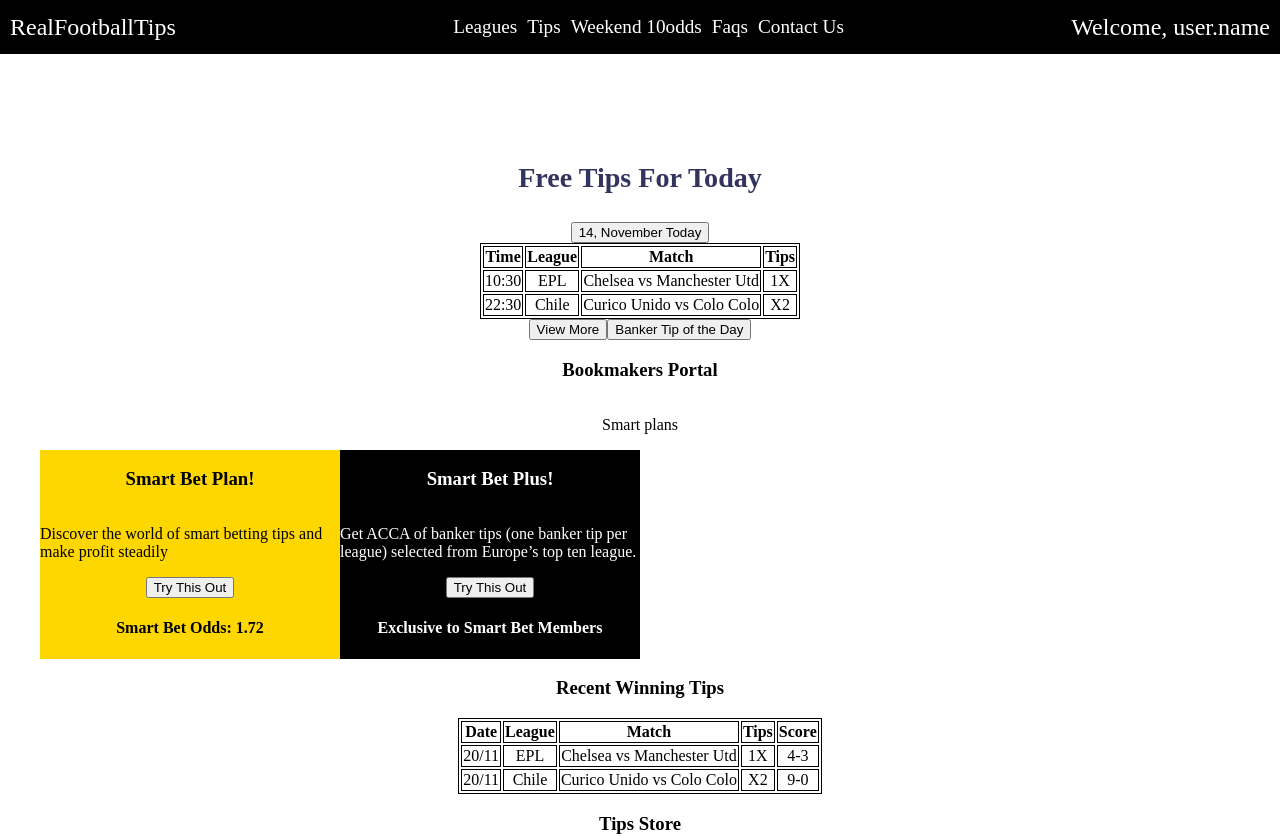
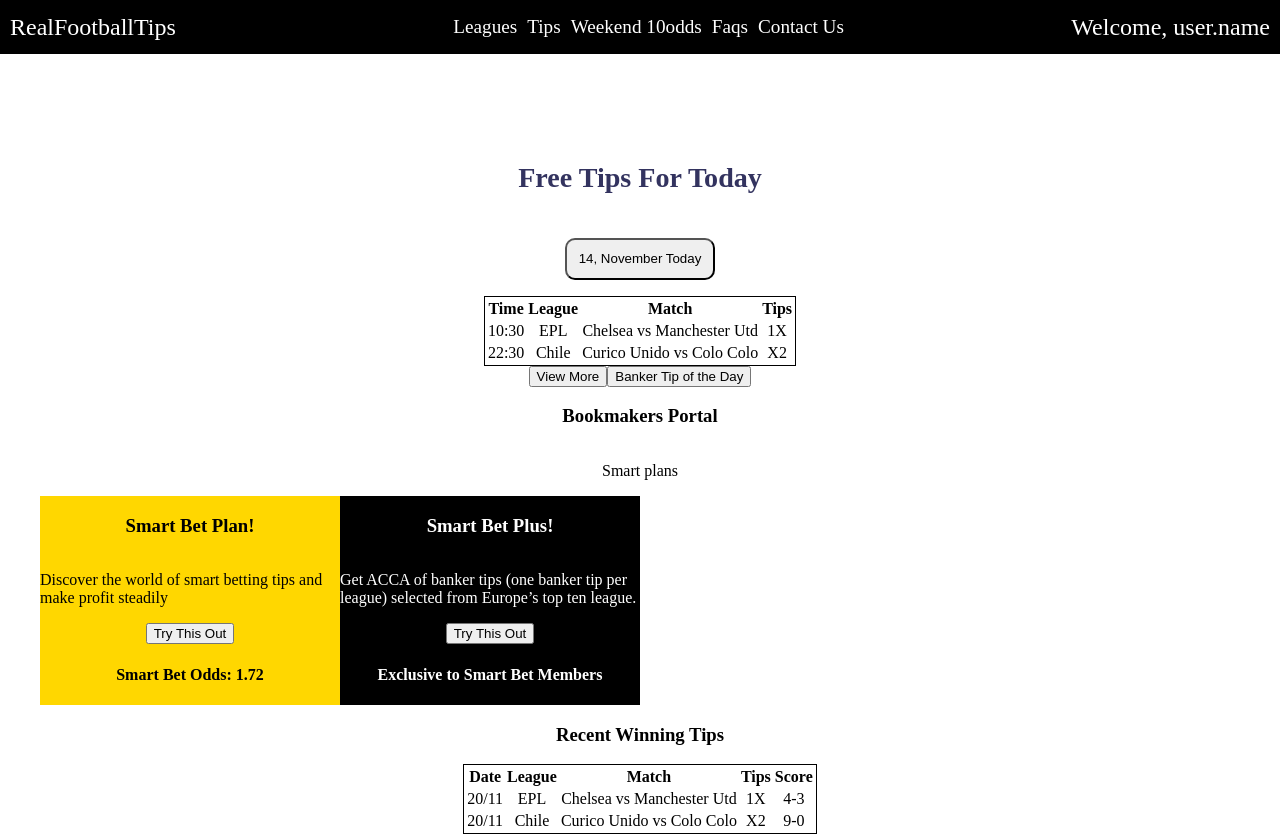
Before and after one commit to diamond-nicholas/football_tip, a React (Create React App) app: page / in a window 1280 px wide. Shown: the top 836 px of the page. Built offline with nearby package versions, Linux system fonts and the light colour scheme.

Commit message:
added styles

```diff
--- a/src/Components/NewTips.js
+++ b/src/Components/NewTips.js
@@ -22,7 +22,7 @@ const NewTips = () => {
     <div>
       <article className='tips-header'>
         <h3>Free Tips For Today</h3>
-        <button>{time } </button>
+        <button className='timer'>{time } </button>
       </article>
       <div className='fixtures'>
         <table>
--- a/src/Styles/NewTips.css
+++ b/src/Styles/NewTips.css
@@ -8,15 +8,19 @@
   font-size: 1.5rem;
 }
 
+.timer {
+  padding: 0.7rem;
+  margin: 1rem;
+  border-radius: 10px;
+}
+
 .fixtures {
   display: flex;
   justify-content: center;
   text-align: center;
 }
 
-table,
-th,
-td {
+table{
   border: 1px solid black;
 }
 
```
